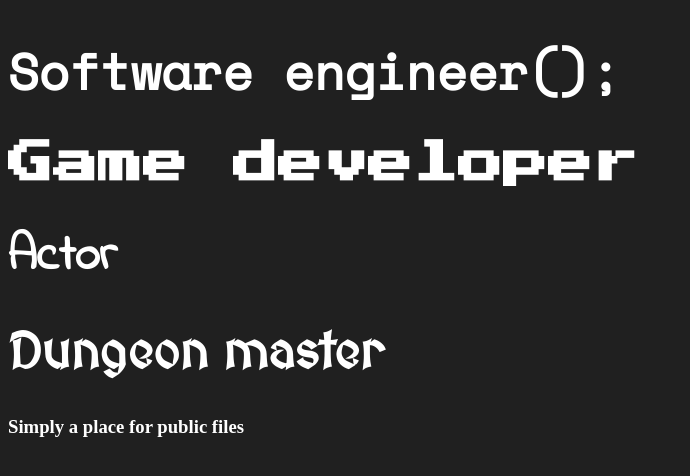
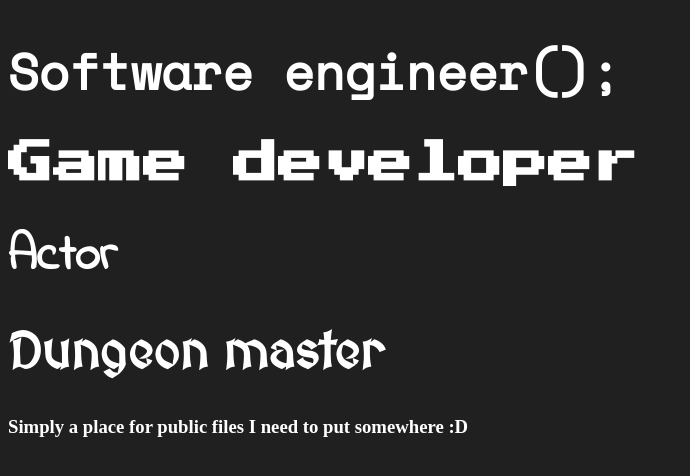
Before and after one commit to KermitThePog/kermitthepog.github.io, a plain HTML site: page index.html in a window 1280 px wide. Shown: the whole page, without its empty margins (0-690 px from the left). Drawn offline with nearby package versions, Linux system fonts and the light colour scheme.

Commit message:
Update index.html

```diff
--- a/index.html
+++ b/index.html
@@ -21,6 +21,6 @@
     <div class="TitleDiv">
         <h1 id="DMh1">Dungeon master</h1>
     </div>
-    <h3 id="subtitle">Simply a place for public files</h3>
+    <h3 id="subtitle">Simply a place for public files I need to put somewhere :D</h3>
 </body>
 </html>
```
